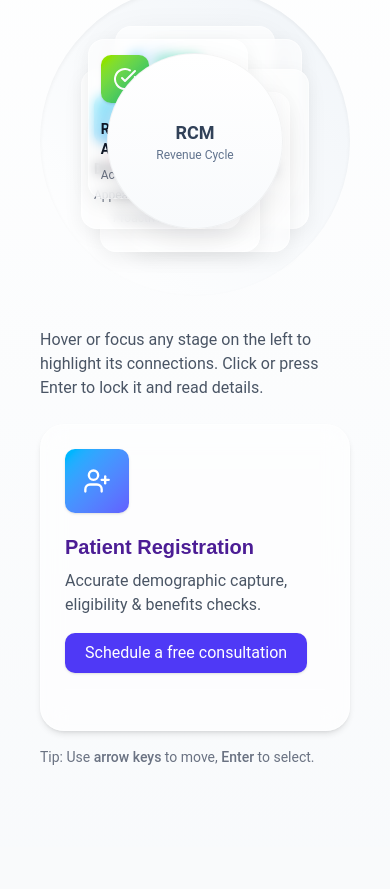
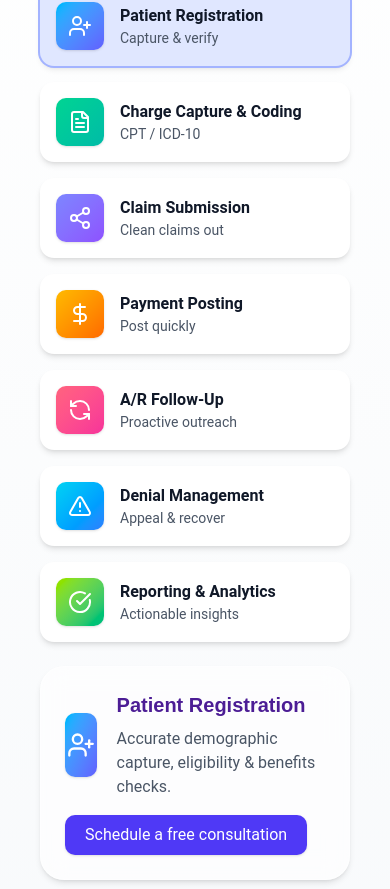
Before and after one commit to balumanthena/rcmcitrux, a Next.js app: page / in a window 390 px wide. Shown: the part 2715-3604 px from the top of the page. Built offline with nearby package versions, Linux system fonts and the light colour scheme.

Commit message:
Add mobile responsive layout to RCM lifecycle component

```diff
--- a/components/RCMLifecycle.tsx
+++ b/components/RCMLifecycle.tsx
@@ -36,11 +36,22 @@ export default function RcmLifecycleCircle() {
   const [hovered, setHovered] = useState<number | null>(null);
   const [positions, setPositions] = useState<{ x: number; y: number }[]>([]);
   const [size, setSize] = useState({ width: 560, height: 560 });
+  const [isMobile, setIsMobile] = useState(false);
 
   const prefersReducedMotion =
     typeof window !== 'undefined' &&
     window.matchMedia &&
     window.matchMedia('(prefers-reduced-motion: reduce)').matches;
+
+  // Detect mobile screen width
+  useEffect(() => {
+    function handleResize() {
+      setIsMobile(window.innerWidth < 768); // md breakpoint in tailwind
+    }
+    handleResize();
+    window.addEventListener('resize', handleResize);
+    return () => window.removeEventListener('resize', handleResize);
+  }, []);
 
   const computePositions = useCallback(() => {
     const root = containerRef.current;
@@ -62,12 +73,14 @@ export default function RcmLifecycleCircle() {
   }, []);
 
   useEffect(() => {
+    if (!isMobile) {
       computePositions();
       if (!containerRef.current) return;
       const ro = new ResizeObserver(() => computePositions());
       ro.observe(containerRef.current);
       return () => ro.disconnect();
-  }, [computePositions]);
+    }
+  }, [computePositions, isMobile]);
 
   useEffect(() => {
     const root = containerRef.current;
@@ -140,7 +153,64 @@ export default function RcmLifecycleCircle() {
       </div>
 
       {/* Main grid */}
-      <div className="max-w-7xl mx-auto grid grid-cols-1 md:grid-cols-2 gap-8 p-4 items-center">
+      <div className="max-w-7xl mx-auto grid grid-cols-1 md:grid-cols-2 gap-8 p-4 items-start">
+        {isMobile ? (
+          // === MOBILE VIEW: Vertical List + Details ===
+          <div className="w-full space-y-6">
+            {/* Stage list */}
+            <div className="flex flex-col gap-4">
+              {STAGES.map((s, i) => {
+                const isSelected = selected === i;
+                return (
+                  <button
+                    key={s.id}
+                    onClick={() => setSelected(i)}
+                    className={`flex items-center gap-4 p-4 rounded-xl shadow-md transition
+                      ${
+                        isSelected
+                          ? 'bg-indigo-100 ring-2 ring-indigo-300'
+                          : 'bg-white hover:bg-indigo-50'
+                      }`}
+                    aria-pressed={isSelected}
+                    aria-label={`${s.title} — ${s.short}`}
+                  >
+                    <div
+                      className={`w-12 h-12 rounded-lg flex items-center justify-center bg-gradient-to-br ${s.color} text-white shadow`}
+                    >
+                      <s.Icon className="w-6 h-6" />
+                    </div>
+                    <div className="text-left flex-1">
+                      <div className="font-semibold text-gray-900">{s.title}</div>
+                      <div className="text-sm text-gray-600">{s.short}</div>
+                    </div>
+                  </button>
+                );
+              })}
+            </div>
+
+            {/* Details panel for selected */}
+            <div className="bg-white/60 backdrop-blur-md border border-white/40 rounded-3xl p-6 shadow-md">
+              <div className="flex items-center gap-5">
+                <div
+                  className={`w-16 h-16 rounded-lg flex items-center justify-center bg-gradient-to-br ${STAGES[selected].color} text-white shadow`}
+                >
+                  {React.createElement(STAGES[selected].Icon, { className: 'w-7 h-7' })}
+                </div>
+                <div>
+                  <h3 className="text-xl font-semibold text-gray-900">{STAGES[selected].title}</h3>
+                  <p className="mt-2 text-gray-600">{STAGES[selected].long}</p>
+                </div>
+              </div>
+              <div className="mt-4 flex gap-3">
+                <button className="px-5 py-2 rounded-lg bg-indigo-600 text-white shadow-sm hover:brightness-105 transition">
+                  Schedule a free consultation
+                </button>
+              </div>
+            </div>
+          </div>
+        ) : (
+          // === DESKTOP VIEW: Circle + Details side-by-side ===
+          <>
             {/* Circle */}
             <div className="w-full flex items-center justify-center">
               <div
@@ -305,6 +375,8 @@ export default function RcmLifecycleCircle() {
                 Tip: Use <span className="font-medium">arrow keys</span> to move, <span className="font-medium">Enter</span> to select.
               </div>
             </div>
+          </>
+        )}
       </div>
     </section>
   );
```
Lines whose indentation alone changed are shown as unchanged.
